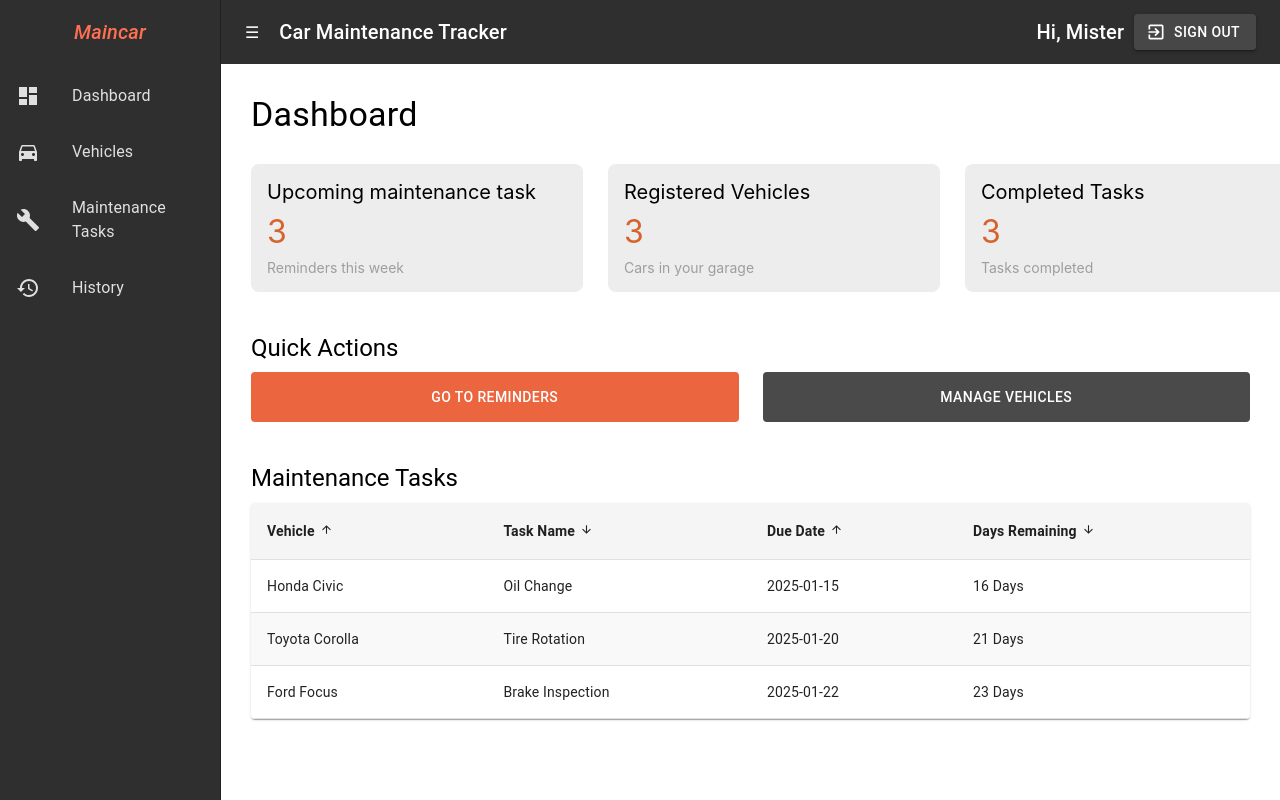
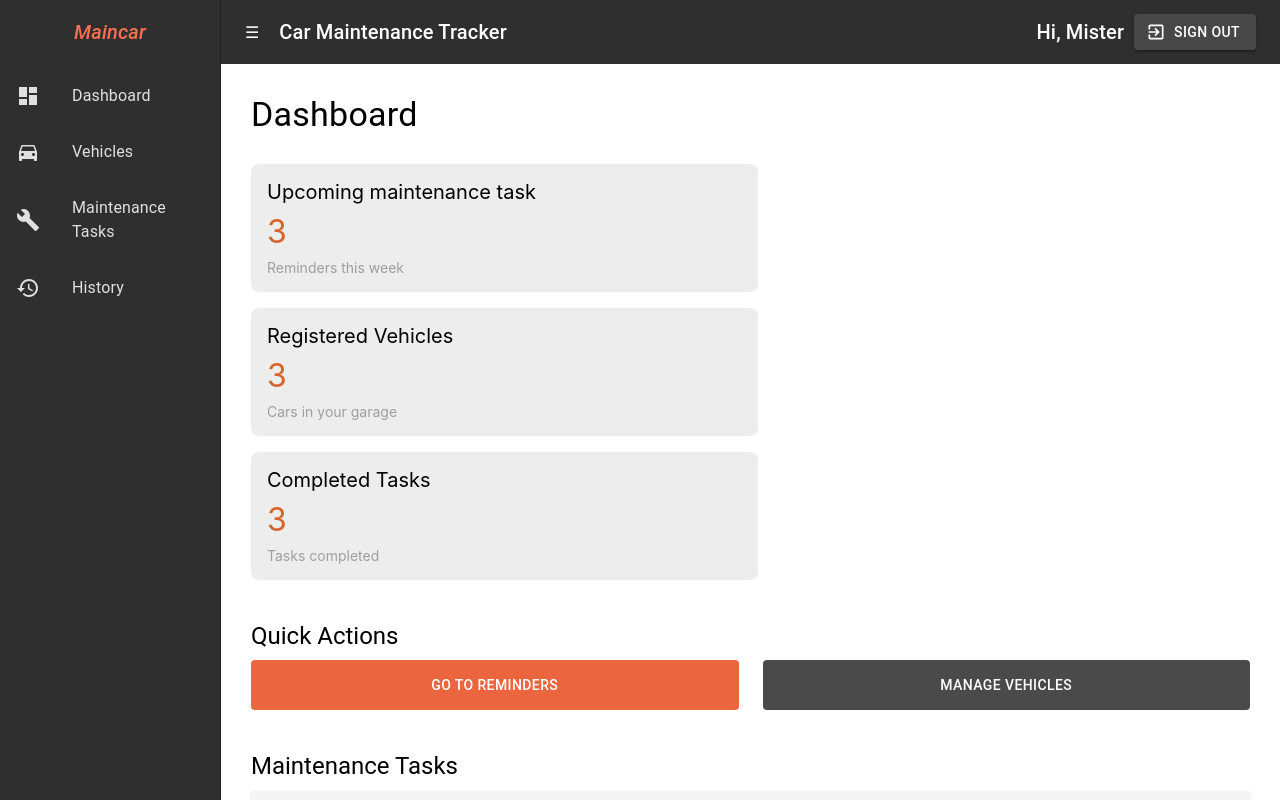
Before and after one commit to releasedpower/maincar-react, a React (Create React App) app: page / in a window 1280 px wide. Built offline with nearby package versions, Linux system fonts and the light colour scheme.

Commit message:
cards align

```diff
--- a/src/assets/styles/DashboardPage.scss
+++ b/src/assets/styles/DashboardPage.scss
@@ -35,3 +35,8 @@
 .table-row:hover {
   background-color: #e8e8e8; /* Light gray background when hovered */
 }
+
+.cardsContainer {
+  display: flex;
+  justify-content: space-between;
+}
--- a/src/assets/styles/SimpleCard.scss
+++ b/src/assets/styles/SimpleCard.scss
@@ -1,7 +1,7 @@
 .simple-card {
     box-shadow: none;
     background-color: #ededed;
-    width: 300px;
+    width: 475px;
     height: auto;
     padding: 16px;
     margin-top: 16px;
--- a/src/pages/DashboardPage.js
+++ b/src/pages/DashboardPage.js
@@ -25,8 +25,8 @@ const DashboardPage = () => {
       </Typography>
       <div className="summary">
       {/* Statistics Section */}
-      <Grid container spacing={9}>
-        <Grid item xs={12} sm={6} md={4}>
+      <Grid container className='cardsContainer'>
+        <Grid item>
           <SimpleCard
             title="Upcoming maintenance task"
             count={3}
@@ -34,7 +34,7 @@ const DashboardPage = () => {
             countColor="#eb653f"
           />
         </Grid>
-        <Grid item xs={12} sm={6} md={4}>
+        <Grid item>
           <SimpleCard
             title="Registered Vehicles"
             count={3}
@@ -42,7 +42,7 @@ const DashboardPage = () => {
             countColor="#eb653f"
           />
         </Grid>
-        <Grid item xs={12} sm={6} md={4}>
+        <Grid item>
           <SimpleCard
             title="Completed Tasks"
             count={3}
```
